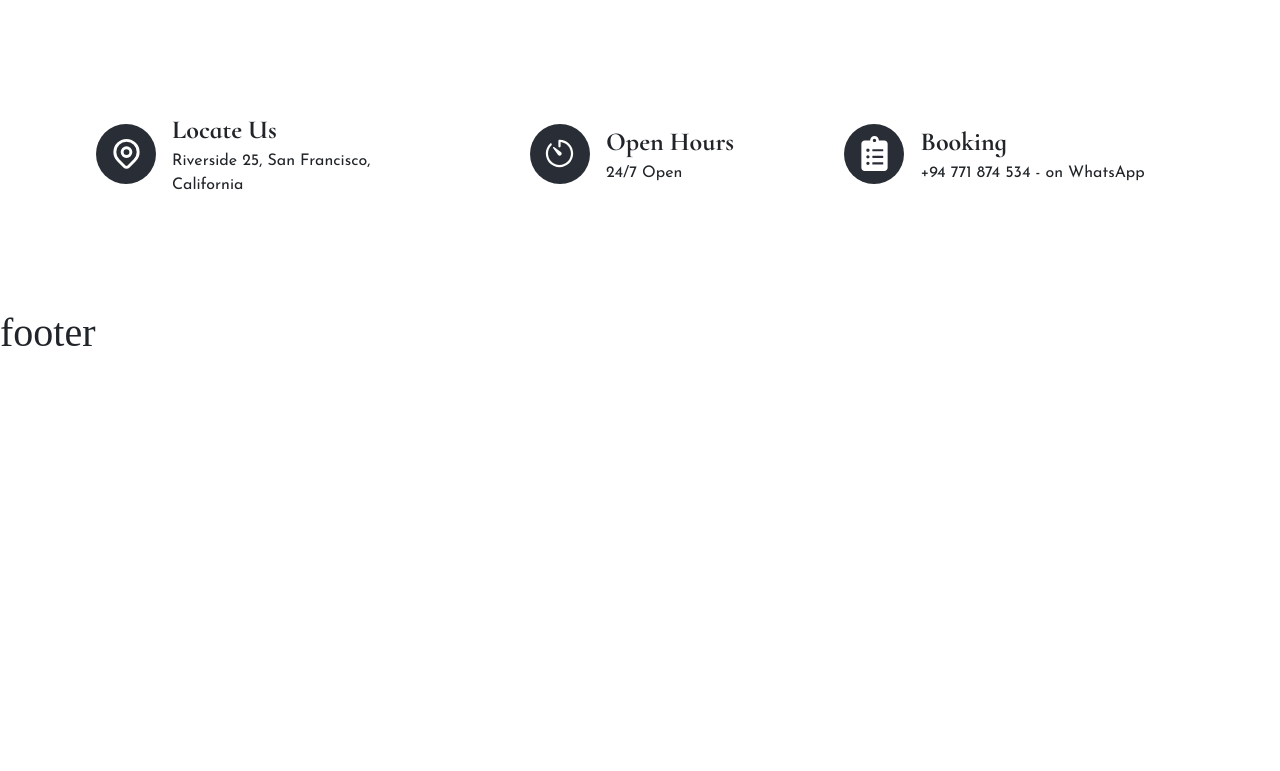
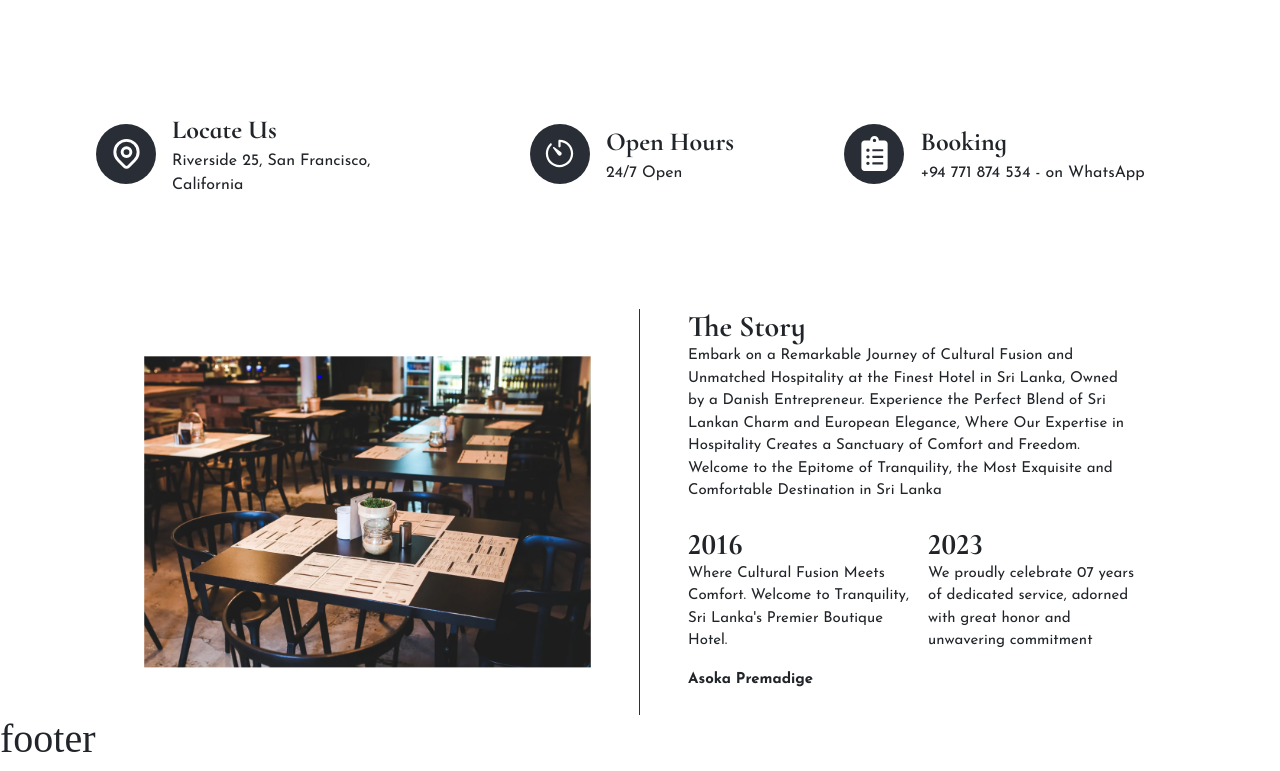
Before and after one commit to Thinushika/viking-restaurant, a Next.js app: page / in a window 1280 px wide. Shown: the part 1021-1792 px from the top of the page. Before the commit the page ends 1386 px from the top, so only its background shows below. Built offline with nearby package versions, Linux system fonts and the light colour scheme.

Commit message:
the story section

```diff
--- a/src/components/home_components/Hero/Hero.tsx
+++ b/src/components/home_components/Hero/Hero.tsx
@@ -15,9 +15,9 @@ const Hero = () => {
                     className="img-fluid mt-5"
                 />
             </div>
-            <div className="col-12 col-lg-6 px-0 px-lg-5 d-flex flex-column justify-content-center align-items-center">
+            <div className="col-12 col-lg-6 px-0 px-md-5 d-flex flex-column justify-content-center align-items-center">
                 <h1 className="text-white font-comorant text-center text-lg-start">Welcome to Viking Villa Resturent</h1>
-                <p className="text-white font-josefin text-center text-lg-start">Welcome to a World of Refined Hospitality, Where Unmatched Service Meets Unparalleled Comfort</p>
+                <p className="text-white font-josefin text-center text-lg-start px-0 px-md-5 px-lg-0">Welcome to a World of Refined Hospitality, Where Unmatched Service Meets Unparalleled Comfort</p>
             </div>
             <div className="col-12 col-lg-6 d-none d-lg-flex justify-content-end position-relative">
                 <Image
--- a/src/components/home_components/contact_details/index.jsx
+++ b/src/components/home_components/contact_details/index.jsx
@@ -22,7 +22,7 @@ const ContactDetails = () => {
                 </div>
             </div>
             <div className="col-12 col-lg-4 d-flex flex-column justify-content-start justify-content-lg-center align-items-start align-items-lg-center py-3 ">
-                <div className={`d-flex flex-row ${styles.iconBox} align-items-center`}>
+                <div className={`d-flex flex-row ${styles.iconBox} align-items-center px-0 px-md-5 px-lg-0`}>
                     <div className={`${styles.iconWrapper} col-4 d-flex justify-content-center align-items-center`}>
                         <IoIosTimer />
                     </div>
@@ -33,7 +33,7 @@ const ContactDetails = () => {
                 </div>
             </div>
             <div className="col-12 col-lg-4 d-flex flex-column justify-content-start justify-content-lg-center align-items-start align-items-lg-center py-3 ">
-                <div className={`d-flex flex-row ${styles.iconBox} align-items-center`}>
+                <div className={`d-flex flex-row ${styles.iconBox} align-items-center px-0 px-md-5 px-lg-0`}>
                     <div className={`${styles.iconWrapper} col-4 d-flex justify-content-center align-items-center`}>
                         <FaClipboardList />
                     </div>
--- /dev/null
+++ b/src/components/home_components/the_story/index.jsx
@@ -0,0 +1,42 @@
+import React from 'react'
+import styles from '../../../styles/Home.module.css'
+import Image from 'next/image'
+
+const TheStory = () => {
+  return (
+    <>
+    <div className="d-flex px-2 px-lg-5">
+        <div className="d-flex flex-column flex-lg-row px-0 px-lg-5">
+            <div className={`col-12 col-lg-6 d-flex flex-column justify-content-center align-items-center  px-0 px-md-5 ${styles.borderRight}`}>
+            <Image
+                    src={"/assests/images/bg/the_story.png"}
+                    alt=""
+                    width={350}
+                    height={300}
+                    className={`${styles.imgStory}`}
+                />
+            </div>
+            <div className={`col-12 col-lg-6 d-flex flex-column justify-content-center align-items-center px-0 px-md-5 px-lg-0 ${styles.storySec} px-0 px-lg-5`}>
+                <div className="d-flex flex-column mb-4 mt-4 mt-lg-0">
+                    <h3 className='mb-0'>The Story</h3>
+                    <p className='mb-0'>Embark on a Remarkable Journey of Cultural Fusion and Unmatched Hospitality at the Finest Hotel in Sri Lanka, Owned by a Danish Entrepreneur. Experience the Perfect Blend of Sri Lankan Charm and European Elegance, Where Our Expertise in Hospitality Creates a Sanctuary of Comfort and Freedom. Welcome to the Epitome of Tranquility, the Most Exquisite and Comfortable Destination in Sri Lanka</p>
+                </div>
+                <div className="d-flex flex-column flex-md-row mb-4">
+                    <div className="col-12 col-md-6 d-flex flex-column me-0 me-md-2">
+                        <h3 className="mb-0">2016</h3>
+                        <p>Where Cultural Fusion Meets Comfort. Welcome to Tranquility, Sri Lanka&apos;s Premier Boutique Hotel.</p>
+                        <span className="mb-0">Asoka Premadige</span>
+                    </div>
+                    <div className="col-12 col-md-6 d-flex flex-column ms-0 ms-md-2">
+                        <h3 className="mb-0">2023</h3>
+                        <p>We proudly celebrate 07 years of dedicated service, adorned with great honor and unwavering commitment</p>
+                    </div>
+                </div>
+            </div>
+        </div>
+    </div>
+    </>
+  )
+}
+
+export default TheStory
--- a/src/components/nav_components/SocialMedia.tsx
+++ b/src/components/nav_components/SocialMedia.tsx
@@ -16,7 +16,7 @@ const SocialMedia = () => {
             <Link href="#" className={`${styles.svgLink}  px-2 pe-lg-0 ps-lg-2 `}>
                 <svg width="23" height="21" viewBox="0 0 23 21" fill="none" xmlns="http://www.w3.org/2000/svg">
                     <g id="Fb">
-                        <path id="Vector" fill-rule="evenodd" clip-rule="evenodd" d="M22.0475 10.4854C22.0475 4.74033 17.1799 0.0820312 11.1766 0.0820312C5.17332 0.0820312 0.305664 4.74033 0.305664 10.4854C0.305664 15.6778 4.28035 19.9818 9.47801 20.7629V13.4936H6.71709V10.4854H9.47801V8.19342C9.47801 5.58654 11.1014 4.14539 13.5842 4.14539C14.7737 4.14539 16.018 4.34881 16.018 4.34881V6.90925H14.6466C13.2969 6.90925 12.8747 7.71087 12.8747 8.53478V10.4854H15.8894L15.408 13.4936H12.8752V20.7639C18.0728 19.9832 22.0475 15.6792 22.0475 10.4854V10.4854Z" fill="white" />
+                        <path id="Vector" clip-rule="evenodd" d="M22.0475 10.4854C22.0475 4.74033 17.1799 0.0820312 11.1766 0.0820312C5.17332 0.0820312 0.305664 4.74033 0.305664 10.4854C0.305664 15.6778 4.28035 19.9818 9.47801 20.7629V13.4936H6.71709V10.4854H9.47801V8.19342C9.47801 5.58654 11.1014 4.14539 13.5842 4.14539C14.7737 4.14539 16.018 4.34881 16.018 4.34881V6.90925H14.6466C13.2969 6.90925 12.8747 7.71087 12.8747 8.53478V10.4854H15.8894L15.408 13.4936H12.8752V20.7639C18.0728 19.9832 22.0475 15.6792 22.0475 10.4854V10.4854Z" fill="white" />
                     </g>
                 </svg>
             </Link>
--- a/src/pages/index.tsx
+++ b/src/pages/index.tsx
@@ -2,6 +2,7 @@ import Head from "next/head";
 import Hero from "../components/home_components/Hero/Hero";
 import CheckAvailability from "@/components/home_components/check_availability/CheckAvailability";
 import ContactDetails from "@/components/home_components/contact_details";
+import TheStory from "@/components/home_components/the_story";
 
 
 export default function Home() {
@@ -18,6 +19,7 @@ export default function Home() {
         <Hero/>
         <CheckAvailability />
         <ContactDetails />
+        <TheStory />
         </div>
       </main>
     </>
--- a/src/styles/Home.module.css
+++ b/src/styles/Home.module.css
@@ -87,7 +87,27 @@
   font-size: 16px;
   font-family: var(--font-josefin) !important;
 }
-
+.storySec h3{
+  font-family: var(--font-cormorant) !important;
+  font-size: 30px;
+  font-weight: 700;
+}
+.storySec p{
+  font-family: var(--font-josefin) !important;
+  font-size: 15px;
+}
+.storySec span{
+  font-family: var(--font-josefin) !important;
+  font-weight: 700;
+  font-size: 15px;
+}
+.borderRight{
+  border-right: solid 1px #313131;
+}
+.imgStory{
+  width: 100% !important;
+  height: auto !important;
+}
 
 @media screen and (max-width: 992px) {
   .checkCard {
```
Also changed, not shown: public/assests/images/bg/the_story.png (renamed from public/assests/images/bg/Image.png).
